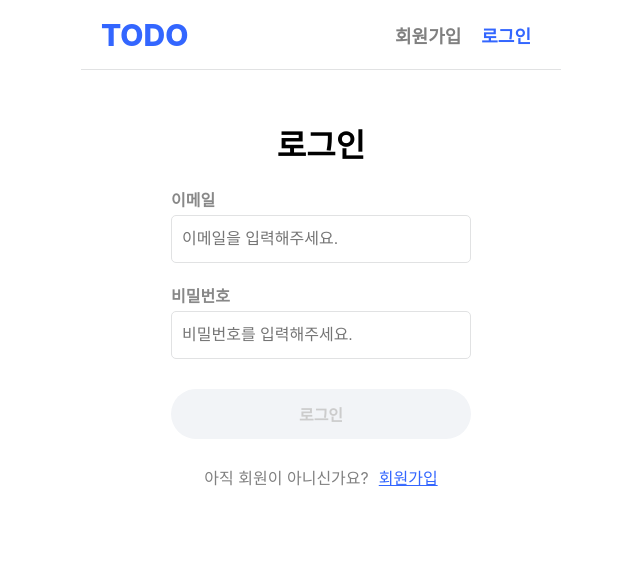
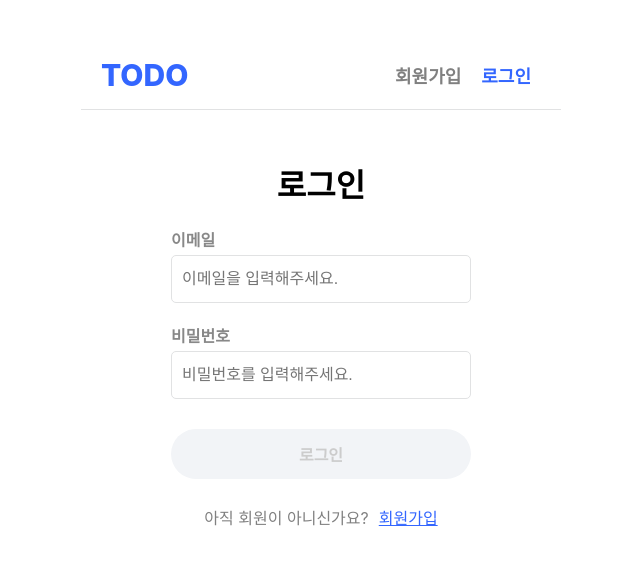
Before and after one commit to 0chae01/wanted-pre-onboarding-frontend, a React (Create React App) app: page /signin in a window 1280 px wide. Shown: the top 564 px of the page, without its empty margins (319-959 px from the left). Built offline with nearby package versions, Linux system fonts and the light colour scheme.

Commit message:
style: todo페이지 title 삭제

```diff
--- a/src/index.css
+++ b/src/index.css
@@ -8,6 +8,10 @@ body {
   -moz-osx-font-smoothing: grayscale;
 }
 
+#root {
+  padding: 5vh 0;
+}
+
 code {
   font-family: source-code-pro, Menlo, Monaco, Consolas, "Courier New",
     monospace;
--- a/src/pages/Todo.tsx
+++ b/src/pages/Todo.tsx
@@ -107,7 +107,6 @@ const Todo = () => {
   return (
     <>
       {!user && <Navigate to="/signin" replace={true} />}
-      <S.Title>To Do List</S.Title>
       <S.TodoContainer>
         <S.TodoForm onSubmit={handleCreateTodo}>
           <input
--- a/src/styles/Todo.styled.ts
+++ b/src/styles/Todo.styled.ts
@@ -1,12 +1,8 @@
 import styled from "styled-components";
-
-export const Title = styled.h1`
-  text-align: center;
-`;
 
 export const TodoContainer = styled.div`
   width: 400px;
-  margin: auto;
+  margin: 20px auto;
 `;
 
 export const Empty = styled.div`
```
Also changed, not shown: 1 other file (tests, documents, lock files or other folders).
